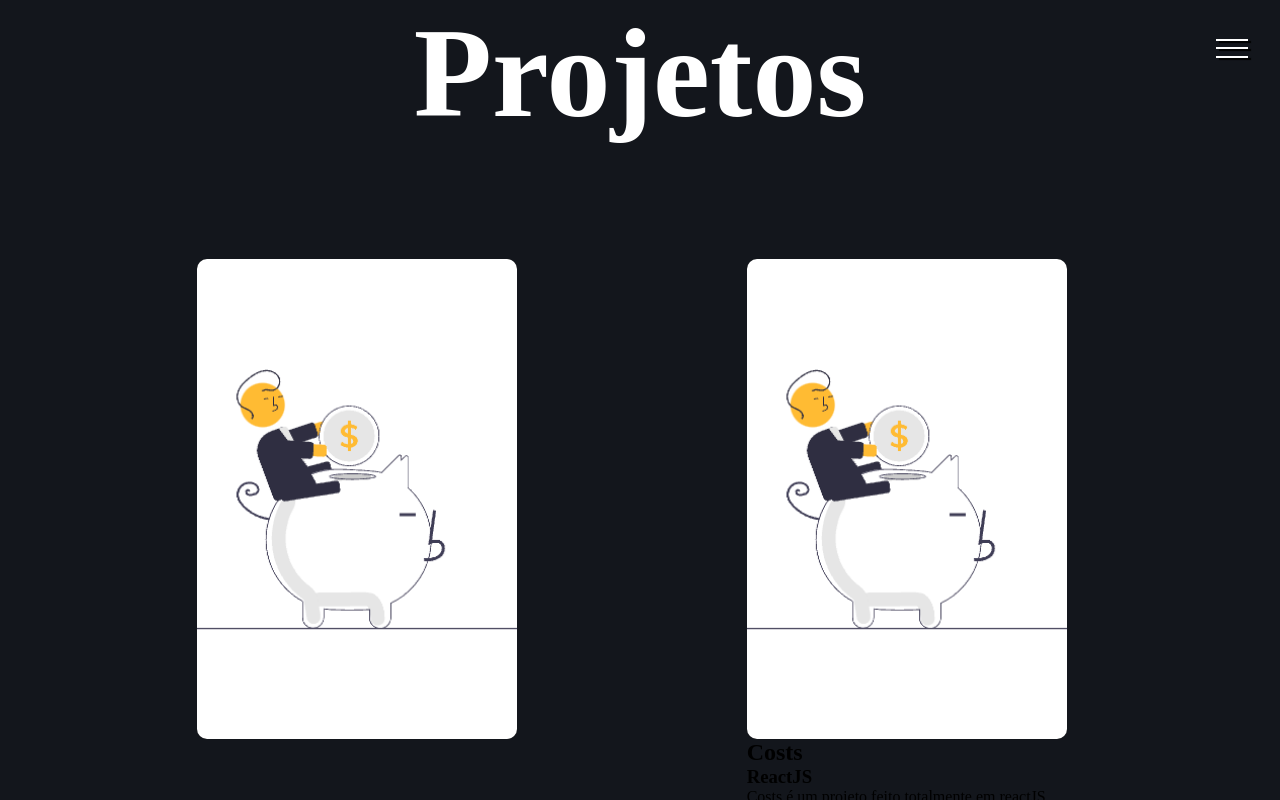
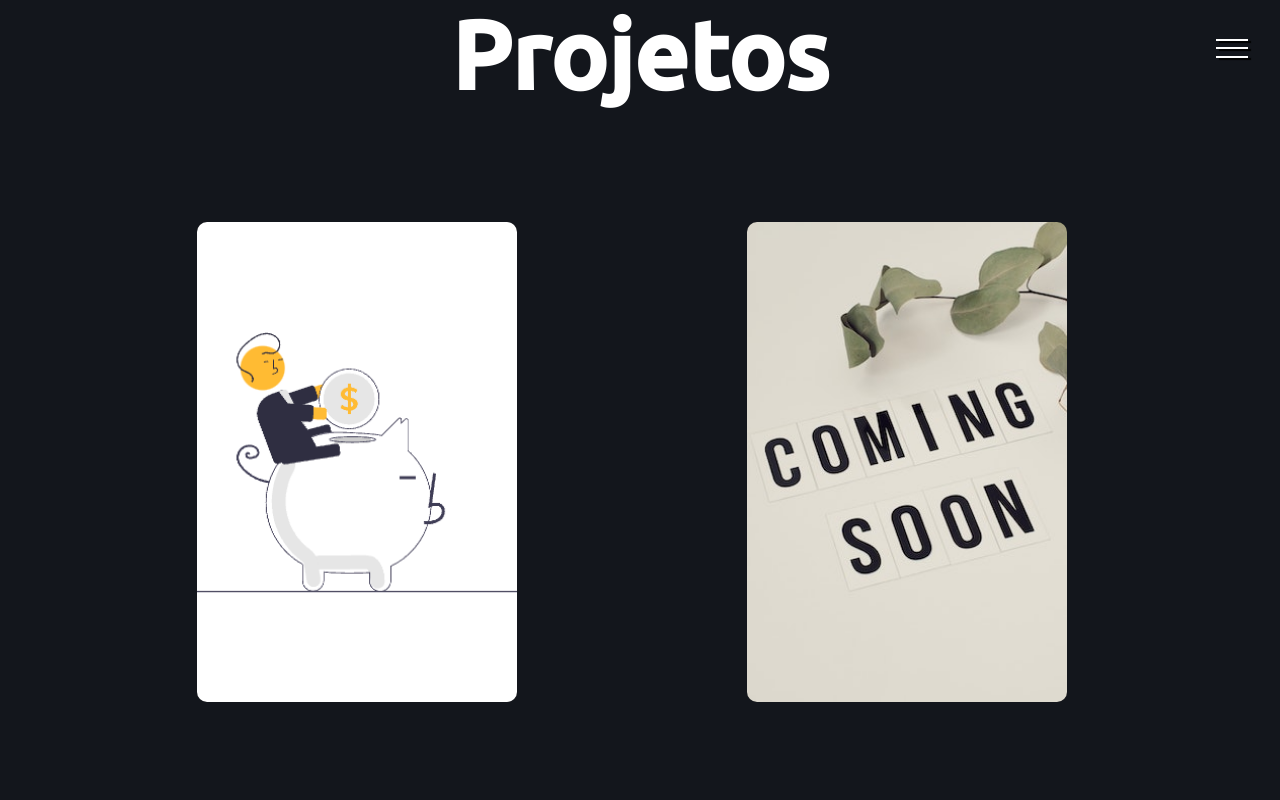
Before and after one commit to languageD/Portfolio, a React (Vite) app: page /Projetos in a window 1280 px wide. Built offline with nearby package versions, Linux system fonts and the light colour scheme.

Commit message:
update projects

```diff
--- a/src/pages/Projetos.jsx
+++ b/src/pages/Projetos.jsx
@@ -1,6 +1,7 @@
 import React from "react";
 import styles from './Projetos.module.css'
 import costsImg from '../img/costsImg.png'
+import comingsoon from  '../img/embreve.jpg'
 import SideHamburger from "../Components/SideHamburger";
 
 function Projetos(){
@@ -23,9 +24,10 @@ function Projetos(){
         </div>
         <div className={styles.card}>
           <div className={styles.cards_img}>
-            <img src={costsImg} alt="costs image" />
+            <div className={styles.line}></div>
+            <img src={comingsoon} alt="costs image" />
           </div>
-          <div className="card_info">
+          <div className={styles.card_info}>
             <h2>Costs</h2>
             <h3>ReactJS</h3>
             <p  className={styles.project_txt}>Costs é um projeto feito totalmente em reactJS, para ser usado como um planejamento de gastos </p>
--- a/src/pages/Projetos.module.css
+++ b/src/pages/Projetos.module.css
@@ -4,15 +4,17 @@
   display: flex;
   flex-direction: column;
   background-color: #13161c;
+}
 
-}
 .Project_header{
   padding: 0;
   color: white ;
   font-weight: bolder;
   text-align: center;
-  font-size: 4rem;
+  font-size: 3rem;
+  font-family: 'Ubuntu', sans-serif;;
 }
+
 .card_container{
   display: flex;
   justify-content: space-evenly;
@@ -21,16 +23,17 @@
   margin-top: -5rem;
   width: 100%;
 }
+
 .card{
   height: 30rem;
   width: 20rem;
   margin: 12rem 2rem 6rem 1rem ;
 }
+
 .cards_img{
   height: 100%;
   width: 100%;
   background-color: black;
-
   border-radius: 10px;
   object-fit: cover;
 }
@@ -39,13 +42,13 @@
   height: 100%;
   width: 100%;
   border-radius: 10px;
+  transition: opacity 1s;
+}
 
-  transition: opacity 1s;
-
-}
 .card:hover .cards_img img {
   opacity: 0.4;
 }
+
 
 .card_info {
   z-index: 100;
@@ -57,9 +60,9 @@
   visibility: hidden;
   transition: all 1s;
 }
+
 .card:hover .card_info {
   opacity: 1;
   visibility: visible;
   z-index: 100;
-
 }
```
Also changed, not shown: src/img/embreve.jpg (added).
